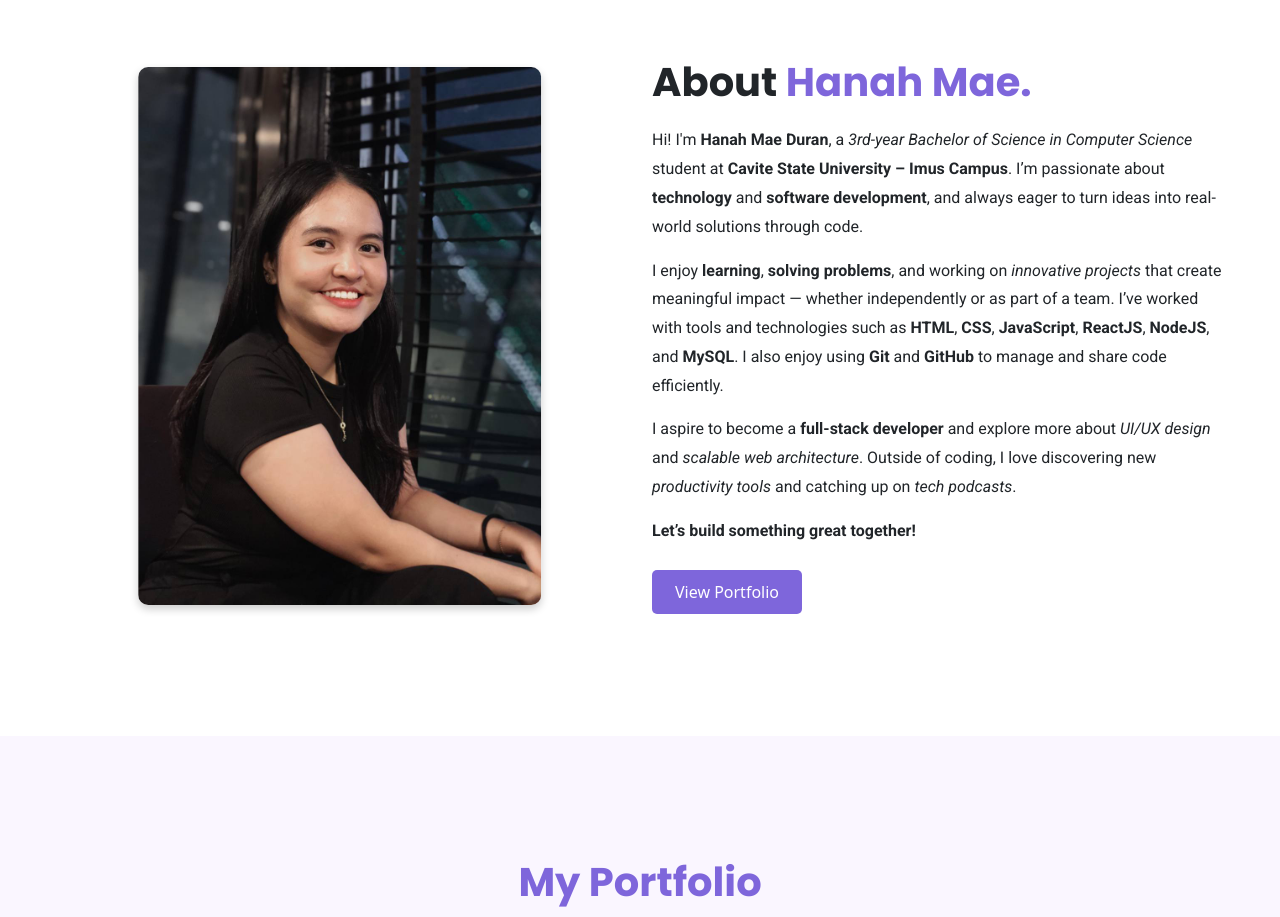
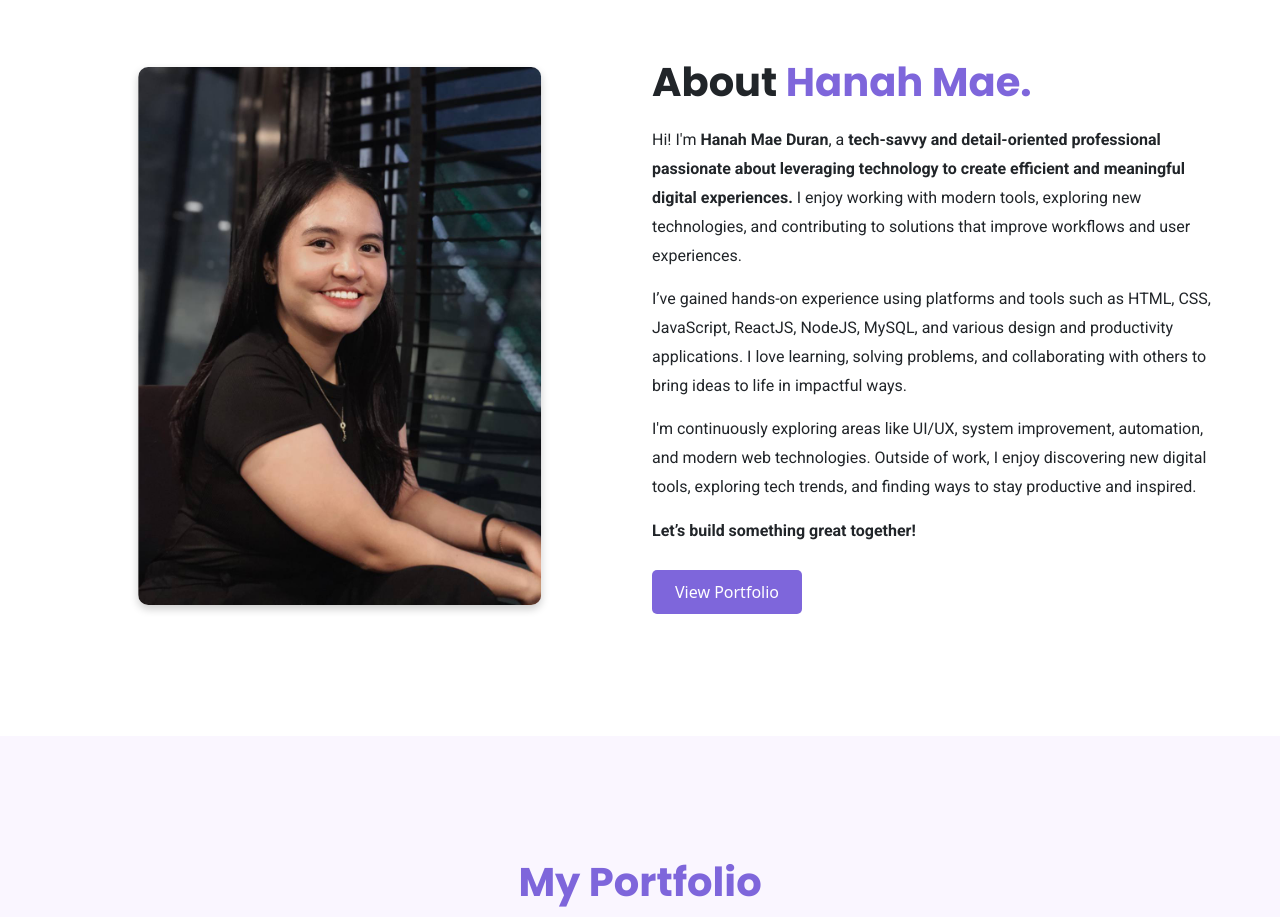
Before and after one commit to HMDuran/my-portfolio, a React (Create React App) app: page / in a window 1280 px wide. Shown: the part 820-1737 px from the top of the page. Built offline with nearby package versions, Linux system fonts and the light colour scheme.

Commit message:
Update informations

```diff
--- a/src/data/AboutDetails.js
+++ b/src/data/AboutDetails.js
@@ -3,13 +3,13 @@ const AboutDetails = [
     bio: (
       <>
         <p>
-          Hi! I'm <strong>Hanah Mae Duran</strong>, a <em>3rd-year Bachelor of Science in Computer Science</em> student at <strong>Cavite State University – Imus Campus</strong>. I’m passionate about <strong>technology</strong> and <strong>software development</strong>, and always eager to turn ideas into real-world solutions through code.
+          Hi! I'm <strong>Hanah Mae Duran</strong>, a <strong>tech-savvy and detail-oriented professional passionate about leveraging technology to create efficient and meaningful digital experiences.</strong> I enjoy working with modern tools, exploring new technologies, and contributing to solutions that improve workflows and user experiences.
         </p>
         <p>
-          I enjoy <strong>learning</strong>, <strong>solving problems</strong>, and working on <em>innovative projects</em> that create meaningful impact — whether independently or as part of a team. I’ve worked with tools and technologies such as <strong>HTML</strong>, <strong>CSS</strong>, <strong>JavaScript</strong>, <strong>ReactJS</strong>, <strong>NodeJS</strong>, and <strong>MySQL</strong>. I also enjoy using <strong>Git</strong> and <strong>GitHub</strong> to manage and share code efficiently.
+          I’ve gained hands-on experience using platforms and tools such as HTML, CSS, JavaScript, ReactJS, NodeJS, MySQL, and various design and productivity applications. I love learning, solving problems, and collaborating with others to bring ideas to life in impactful ways.
         </p>
         <p>
-          I aspire to become a <strong>full-stack developer</strong> and explore more about <em>UI/UX design</em> and <em>scalable web architecture</em>. Outside of coding, I love discovering new <em>productivity tools</em> and catching up on <em>tech podcasts</em>.
+          I'm continuously exploring areas like UI/UX, system improvement, automation, and modern web technologies. Outside of work, I enjoy discovering new digital tools, exploring tech trends, and finding ways to stay productive and inspired.
         </p>
         <p>
           <strong>Let’s build something great together!</strong>
```
